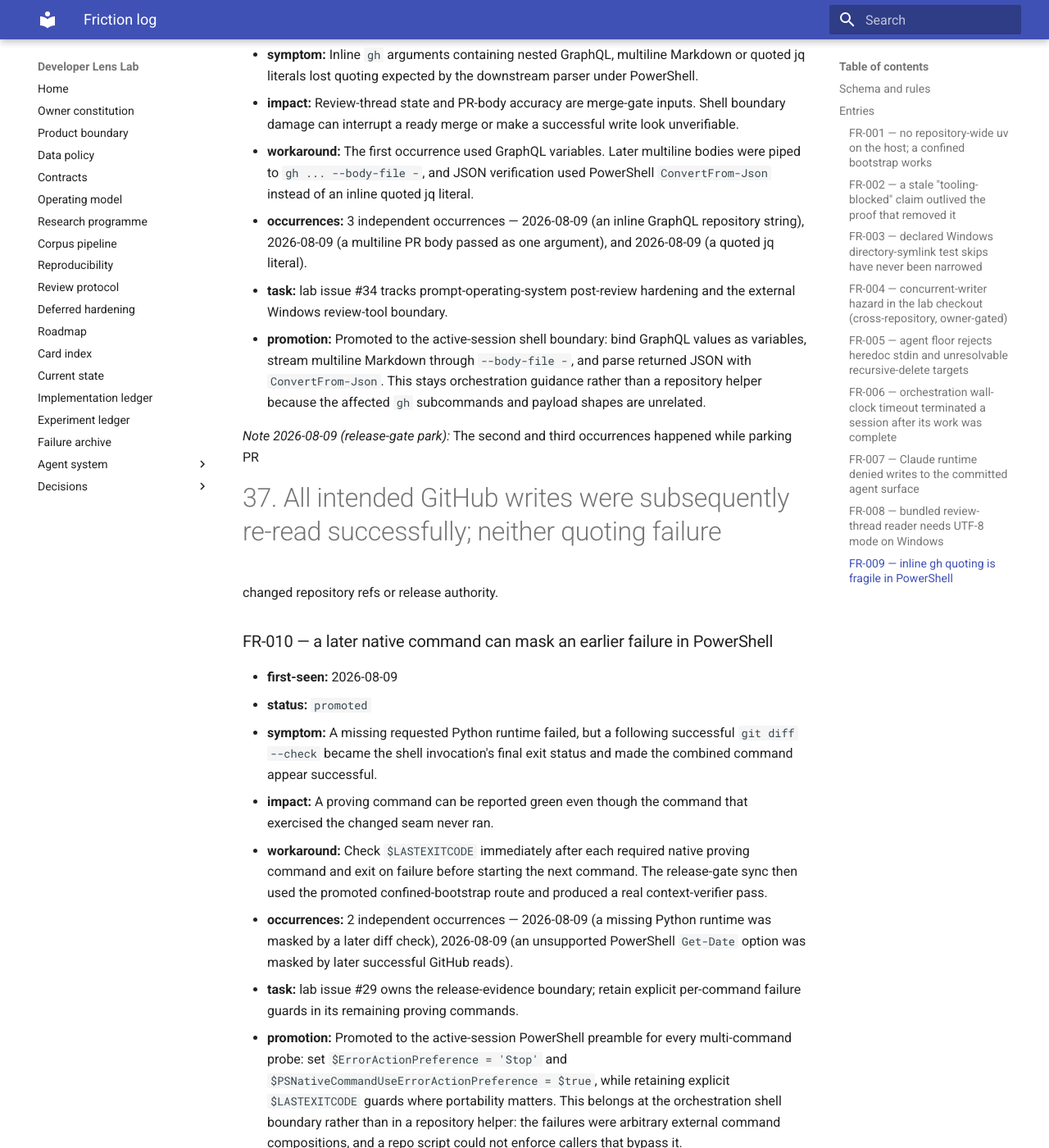
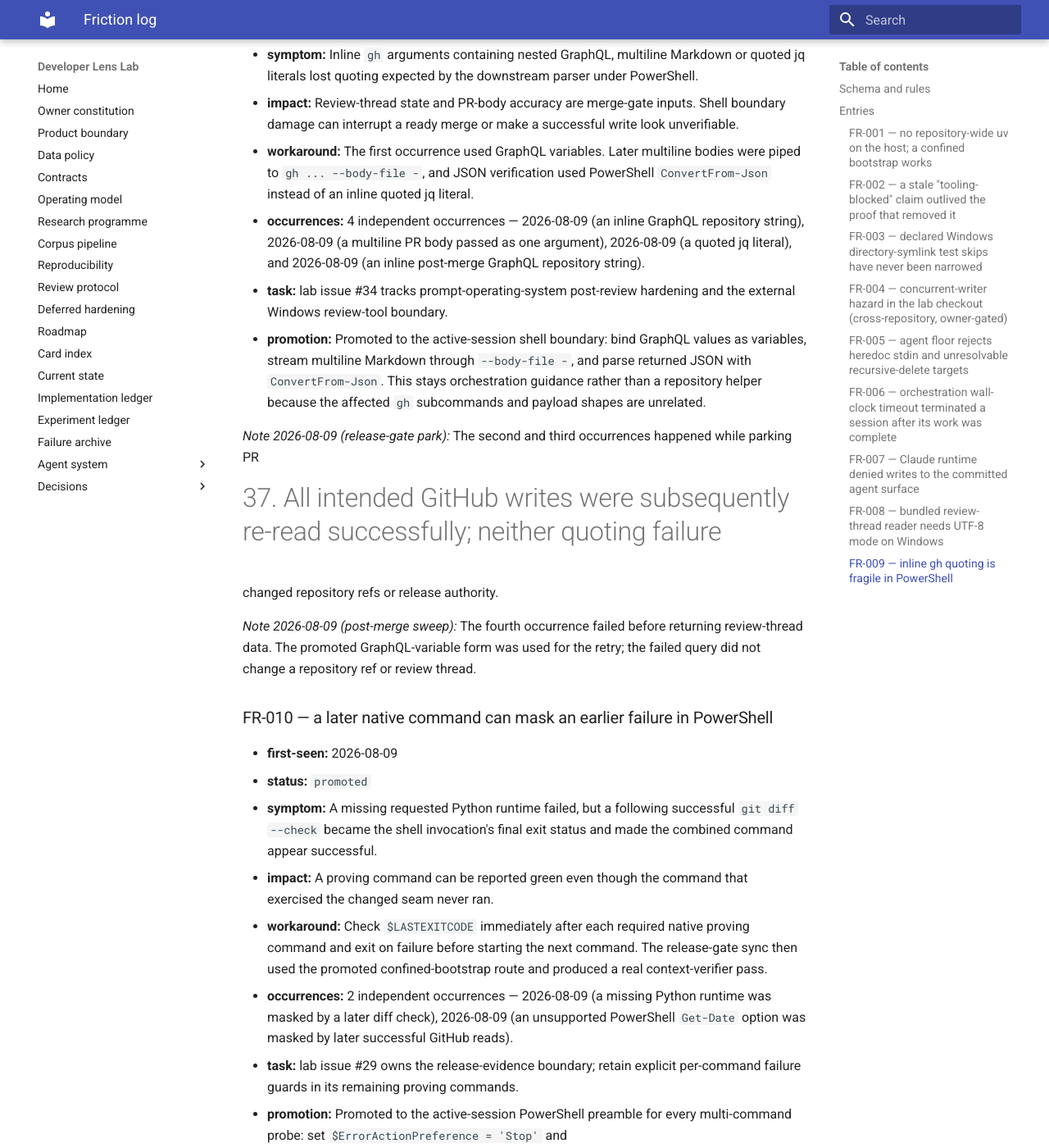
Before and after one commit to Chris0Jeky/developer-lens-lab, an MkDocs documentation site: the page built from docs/agent-system/FRICTION_LOG.md, in a window 1280 px wide and 1400 px high, scrolled down 8202 px. Shown: the whole window at 82% size. Built offline with MkDocs 1.6.1 and Material for MkDocs 9.7.7, drawn with Linux system fonts in a browser that asks for light colours.

Commit message:
docs: record review query recurrence

```diff
--- a/docs/agent-system/FRICTION_LOG.md
+++ b/docs/agent-system/FRICTION_LOG.md
@@ -288,8 +288,9 @@ cheap workaround and none of them blocked a lane.
 - **workaround:** The first occurrence used GraphQL variables. Later multiline bodies were piped to
   `gh ... --body-file -`, and JSON verification used PowerShell `ConvertFrom-Json` instead of an
   inline quoted jq literal.
-- **occurrences:** 3 independent occurrences — 2026-08-09 (an inline GraphQL repository string),
-  2026-08-09 (a multiline PR body passed as one argument), and 2026-08-09 (a quoted jq literal).
+- **occurrences:** 4 independent occurrences — 2026-08-09 (an inline GraphQL repository string),
+  2026-08-09 (a multiline PR body passed as one argument), 2026-08-09 (a quoted jq literal), and
+  2026-08-09 (an inline post-merge GraphQL repository string).
 - **task:** lab issue #34 tracks prompt-operating-system post-review hardening and the external
   Windows review-tool boundary.
 - **promotion:** Promoted to the active-session shell boundary: bind GraphQL values as variables,
@@ -300,6 +301,10 @@ cheap workaround and none of them blocked a lane.
 _Note 2026-08-09 (release-gate park):_ The second and third occurrences happened while parking PR
 #37. All intended GitHub writes were subsequently re-read successfully; neither quoting failure
 changed repository refs or release authority.
+
+_Note 2026-08-09 (post-merge sweep):_ The fourth occurrence failed before returning review-thread
+data. The promoted GraphQL-variable form was used for the retry; the failed query did not change a
+repository ref or review thread.
 
 ### FR-010 — a later native command can mask an earlier failure in PowerShell
 
```
